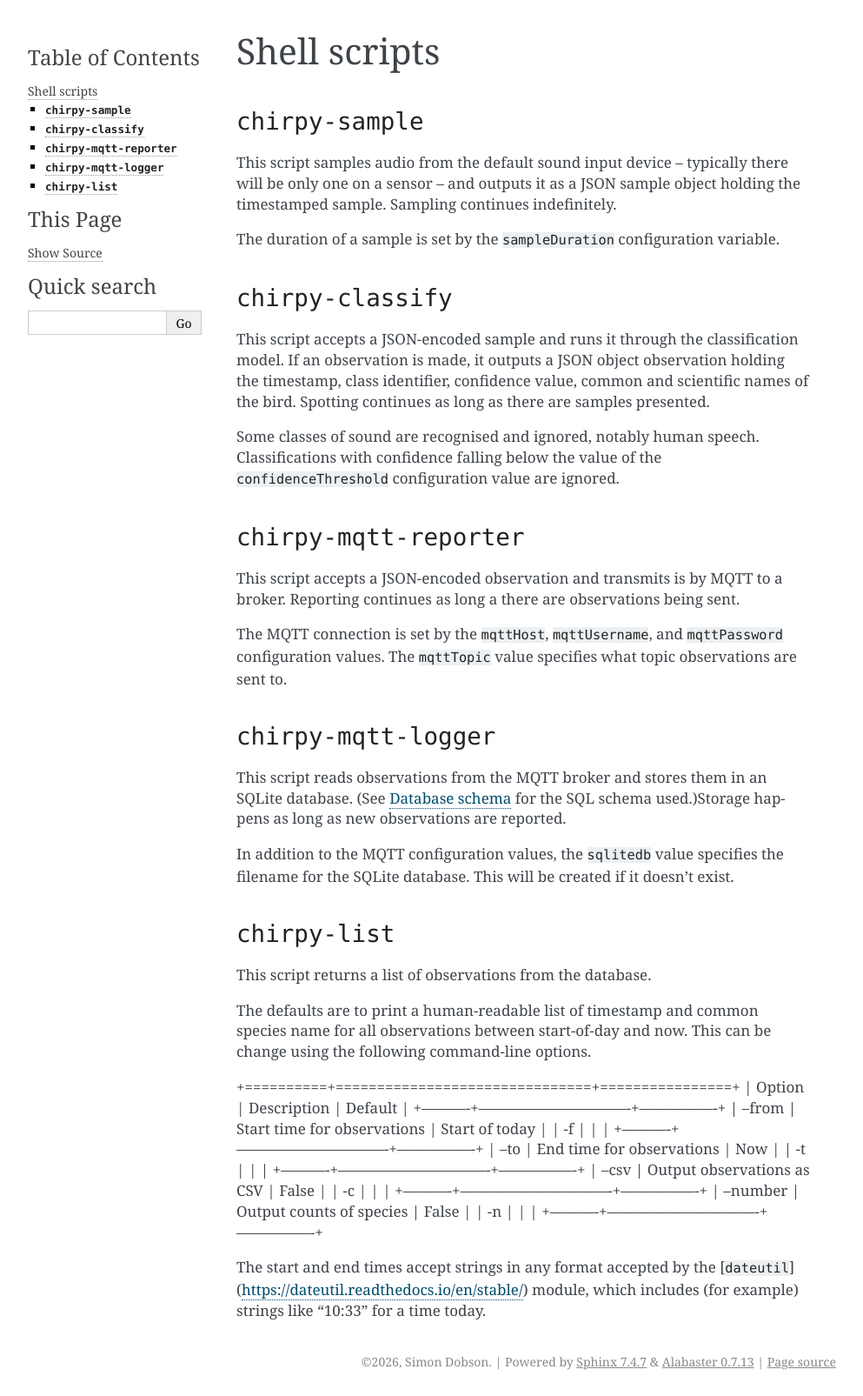
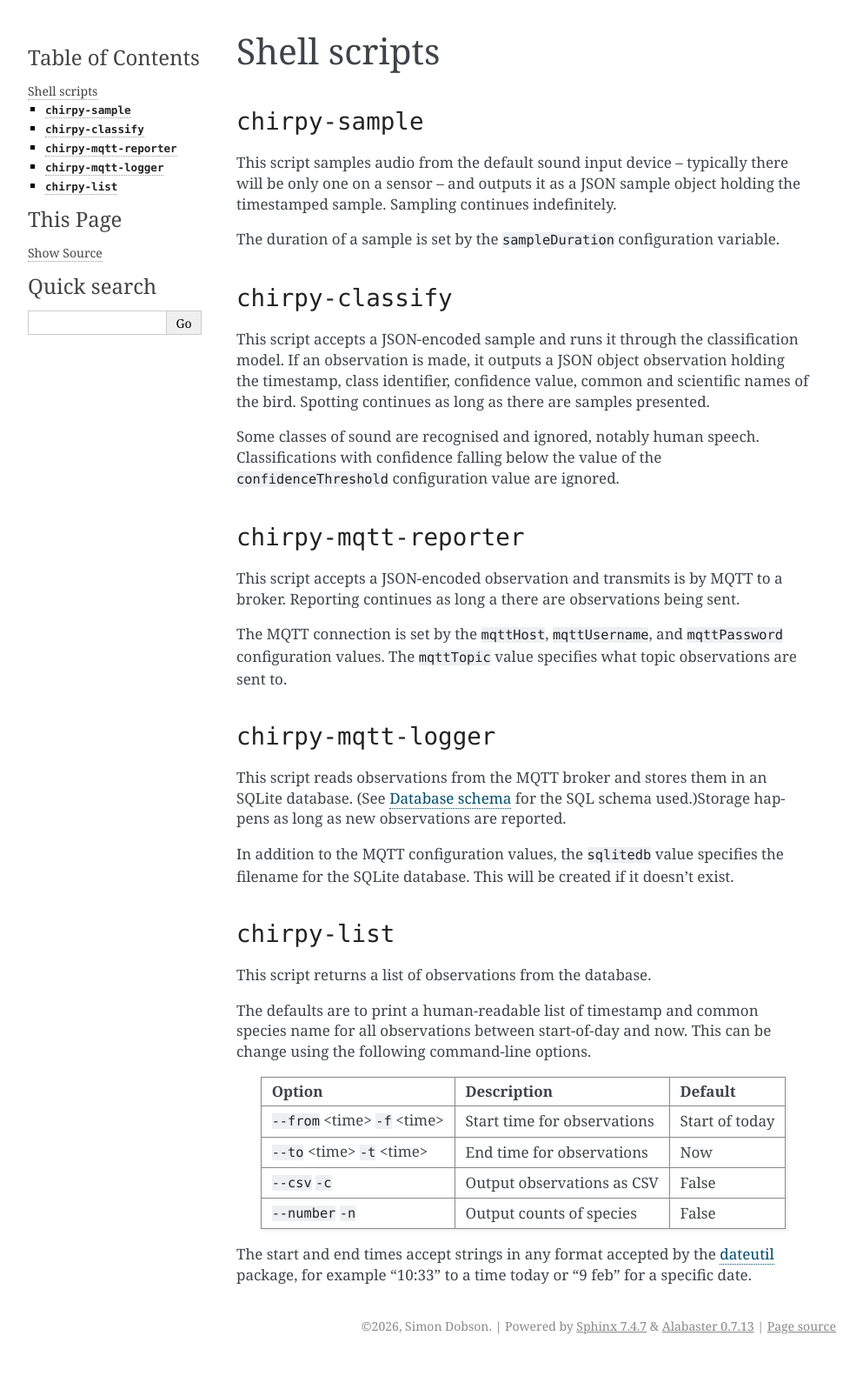
Before and after one commit to simoninireland/chirpy, a Sphinx documentation site: the page built from doc/scripts.rst, in a window 1280 px wide. Shown: the whole page at 87% size, without its empty margins (148-1141 px from the left). Built offline with Sphinx 7.4.7, drawn with Linux system fonts in a browser that asks for light colours; after the commit the page ends 1564 px from its top, so only the background shows below that.

Commit message:
Fixed formatting

```diff
--- a/doc/scripts.rst
+++ b/doc/scripts.rst
@@ -56,22 +56,25 @@ The defaults are to print a human-readable list of timestamp and
 common species name for all observations between start-of-day and now.
 This can be change using the following command-line options.
 
-+==========+===============================+================+
-| Option   | Description                   | Default        |
-+----------+-------------------------------+----------------+
-| --from   | Start time for observations   | Start of today |
-| -f       |                               |                |
-+----------+-------------------------------+----------------+
-| --to     | End time for observations     | Now            |
-| -t       |                               |                |
-+----------+-------------------------------+----------------+
-| --csv    | Output observations as CSV    | False          |
-| -c       |                               |                |
-+----------+-------------------------------+----------------+
-| --number | Output counts of species      | False          |
-| -n       |                               |                |
-+----------+-------------------------------+----------------+
++-------------------+-------------------------------+----------------+
+| Option            | Description                   | Default        |
++===================+===============================+================+
+| ``--from`` <time> | Start time for observations   | Start of today |
+| ``-f`` <time>     |                               |                |
++-------------------+-------------------------------+----------------+
+| ``--to`` <time>   | End time for observations     | Now            |
+| ``-t`` <time>     |                               |                |
++-------------------+-------------------------------+----------------+
+| ``--csv``         | Output observations as CSV    | False          |
+| ``-c``            |                               |                |
++-------------------+-------------------------------+----------------+
+| ``--number``      | Output counts of species      | False          |
+| ``-n``            |                               |                |
++-------------------+-------------------------------+----------------+
 
 The start and end times accept strings in any format accepted by the
-[``dateutil``](https://dateutil.readthedocs.io/en/stable/) module,
-which includes (for example) strings like "10:33" for a time today.
+`dateutil`_ package, for example "10:33" to a time today or "9 feb"
+for a specific date.
+
+
+.. _dateutil: https://dateutil.readthedocs.io/en/stable/
```
